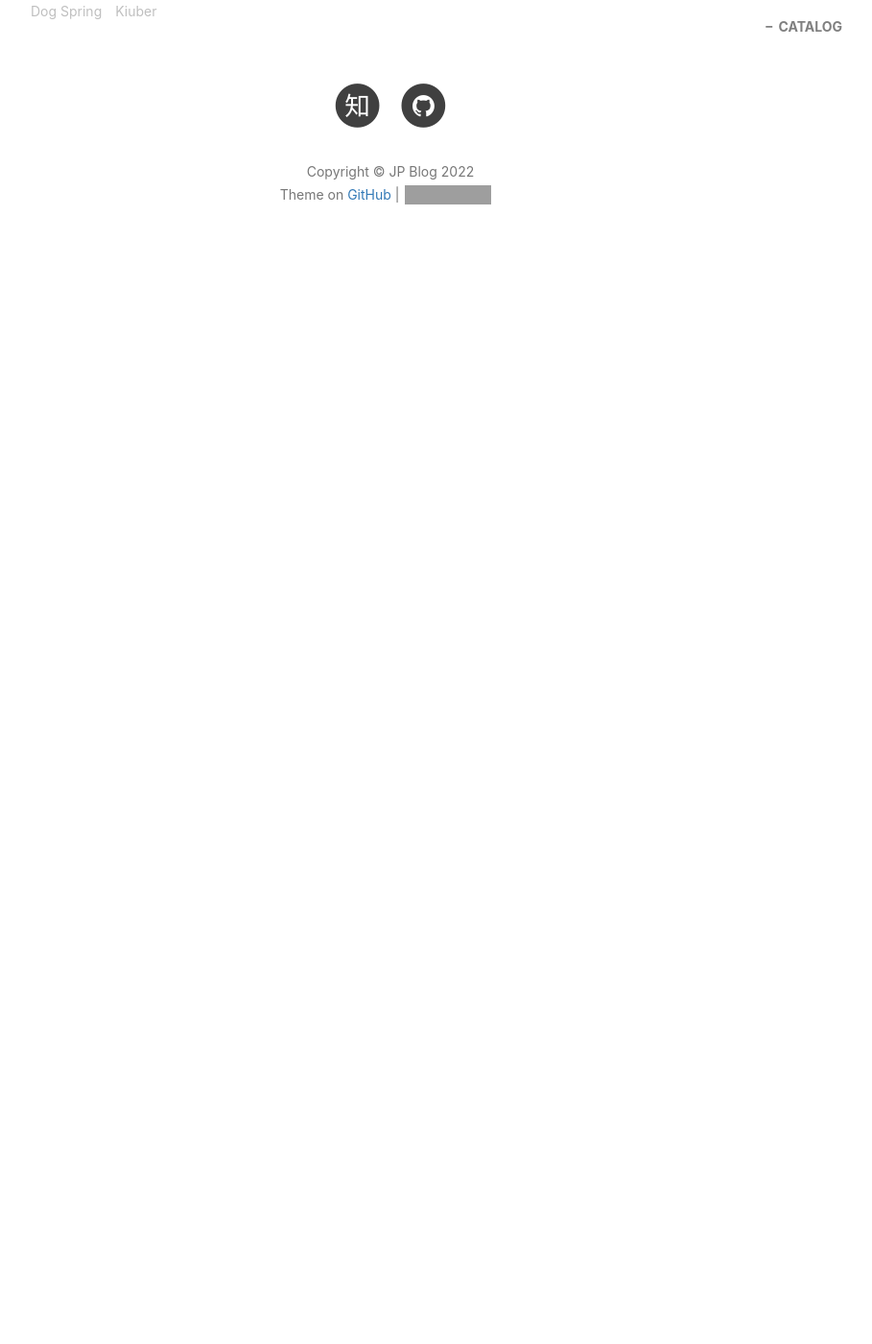
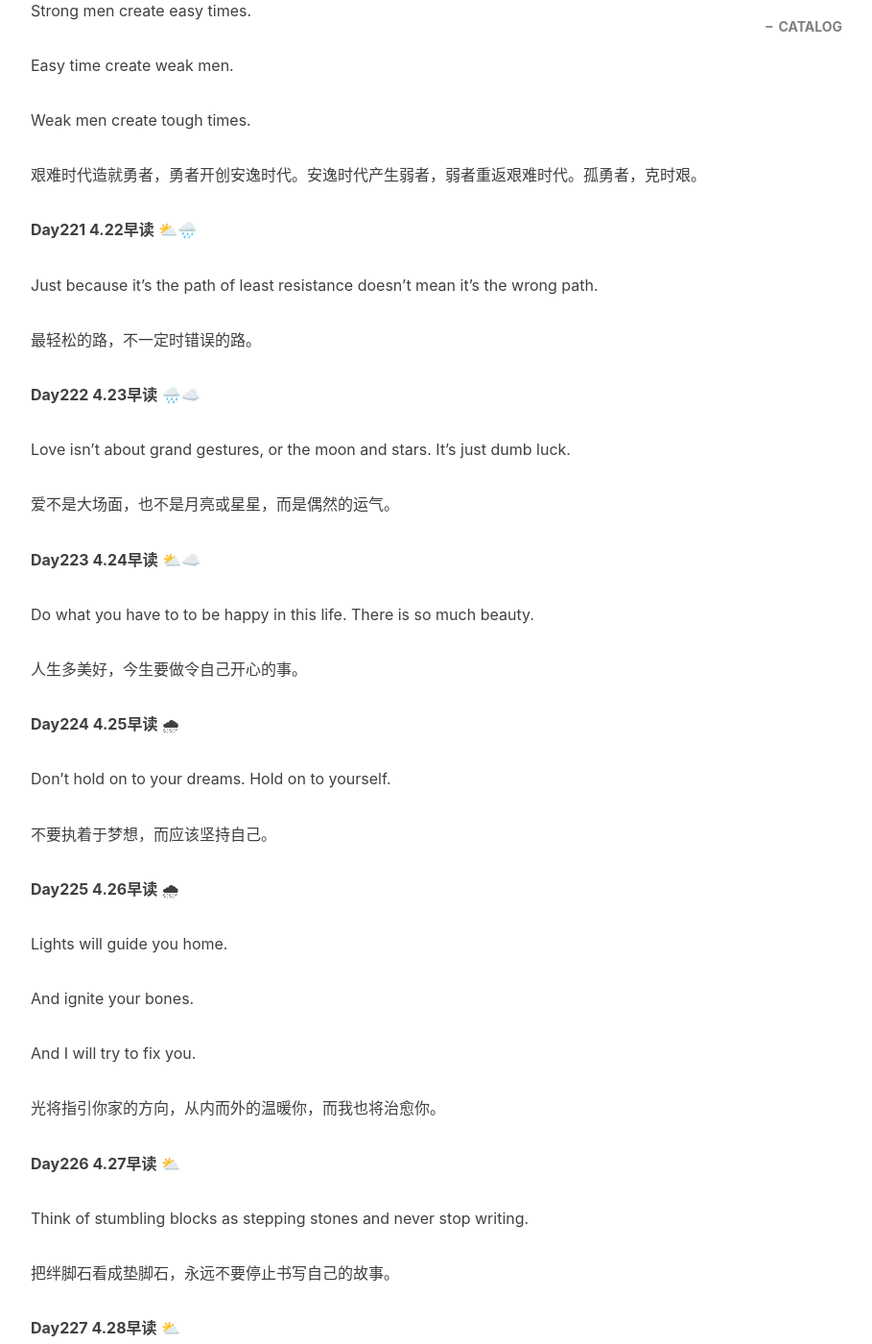
Before and after one commit to hongjiapeng/hongjiapeng.github.io, a Jekyll site: the page built from _posts/2022-04-05-morning reading in april.md, in a window 1280 px wide and 1400 px high, scrolled down 4850 px. Shown: the whole window at 96% size, without its empty margins (233-1142 px from the left). Built offline with Jekyll 4.4.1, drawn with Linux system fonts in a browser that asks for light colours; nearby versions of some CDN libraries; comment, search, counter and statistics services are not loaded; before the commit the page ends 5157 px from its top, so only the background shows below that; some of the changed text lies outside the part shown; grey boxes are pictures that could not be loaded.

Commit message:
add blog

```diff
--- a/_posts/2022-04-05-morning reading in april.md
+++ b/_posts/2022-04-05-morning reading in april.md
@@ -150,3 +150,79 @@ All I know is that now I'm alone.
 亦或是未待感情稳定便分道扬镳？
 我毫无头绪。
 只知此刻我孑然孤身。
+
+**Day219 4.20早读** ⛅
+
+I can’t change what’s already happened. So there’s no value in wishing it were different.
+
+既然自己无法改变已经发生的事情，那么希望一切重新来过是没有意义的。
+
+**Day220 4.21早读** 🌞
+
+Tough times create strong men.
+
+Strong men create easy times.
+
+Easy time create weak men.
+
+Weak men create tough times.
+
+艰难时代造就勇者，勇者开创安逸时代。安逸时代产生弱者，弱者重返艰难时代。孤勇者，克时艰。
+
+**Day221 4.22早读** ⛅🌧️
+
+Just because it’s the path of least resistance doesn’t mean it’s the wrong path.
+
+最轻松的路，不一定时错误的路。
+
+**Day222 4.23早读** 🌧️☁️
+
+Love isn’t about grand gestures, or the moon and stars. It’s just dumb luck.
+
+爱不是大场面，也不是月亮或星星，而是偶然的运气。
+
+**Day223 4.24早读** ⛅☁️
+
+Do what  you have to to be happy in this life. There is so much beauty.
+
+人生多美好，今生要做令自己开心的事。
+
+**Day224 4.25早读** 🌧
+
+Don’t hold on to your dreams. Hold on to yourself.
+
+不要执着于梦想，而应该坚持自己。
+
+**Day225 4.26早读** 🌧
+
+Lights will guide you home.
+
+And ignite your bones.
+
+And I will try to fix you.
+
+光将指引你家的方向，从内而外的温暖你，而我也将治愈你。
+
+**Day226 4.27早读** ⛅
+
+Think of stumbling blocks as stepping stones and never stop writing.
+
+把绊脚石看成垫脚石，永远不要停止书写自己的故事。
+
+**Day227 4.28早读** ⛅
+
+There’re seven billion people one the planet. I know one of them is gonna climb up on a moon for you.
+
+地球上有70亿人，总有一个人愿意为你爬上月亮。
+
+**Day228 4.29早读** ⛅
+
+If you just focus on the work and you don't let those people sidetrack you, someday when you get where you're going, you will know that it was you and the people who love you who put you there.
+
+终有一天当你达成目标，你就会知道，是你和那些爱你的人成就了你
+
+**Day229 430早读** ☁️
+
+Constantly talking isn’t necessarily communicating.
+
+不停地说话不一定是交流。
```
Also changed, not shown: _posts/2021-10-27-how to register logging in a prism8 wpf app.md (+1 -1 lines), _posts/2022-03-04-morning reading in march.md (+2 -3 lines).
